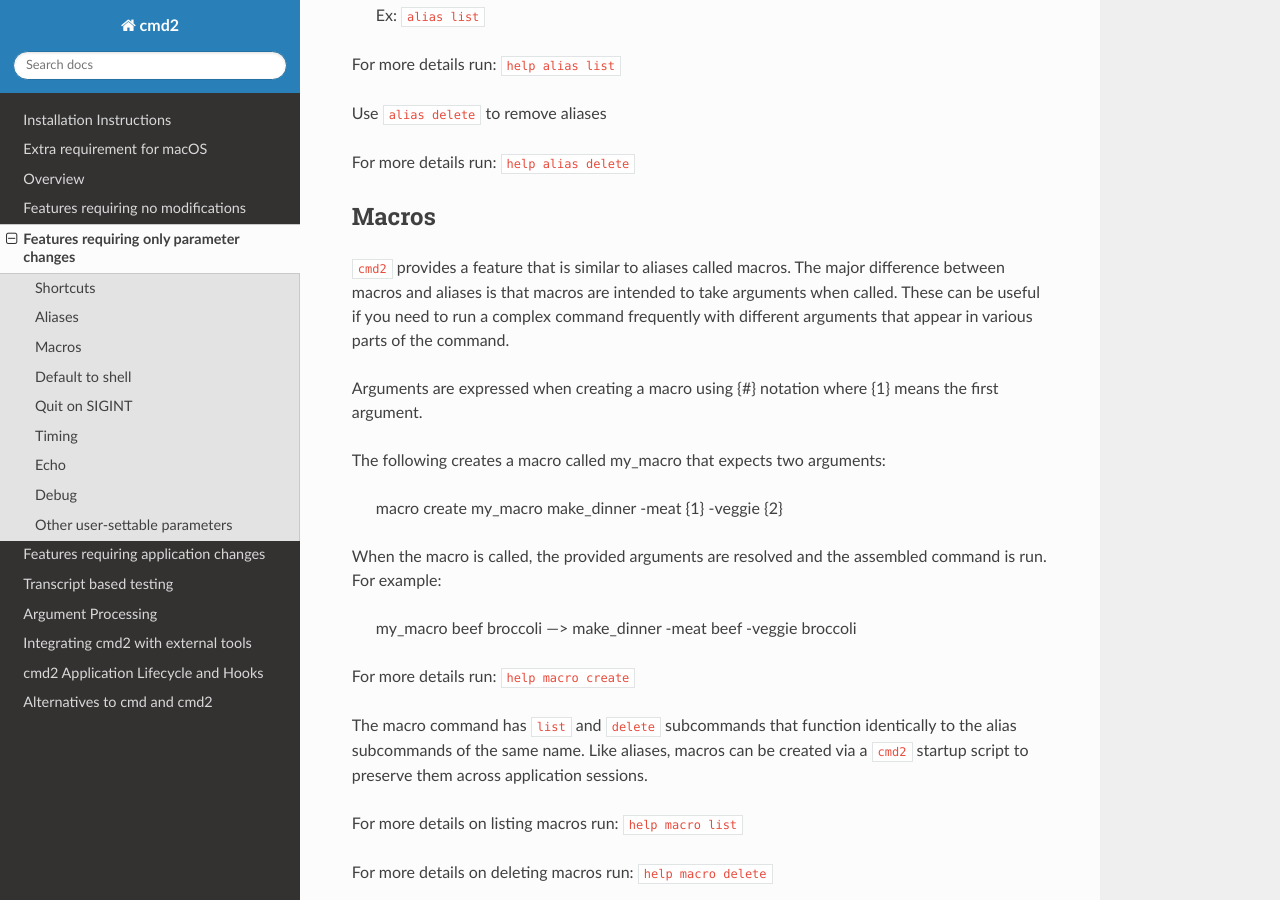
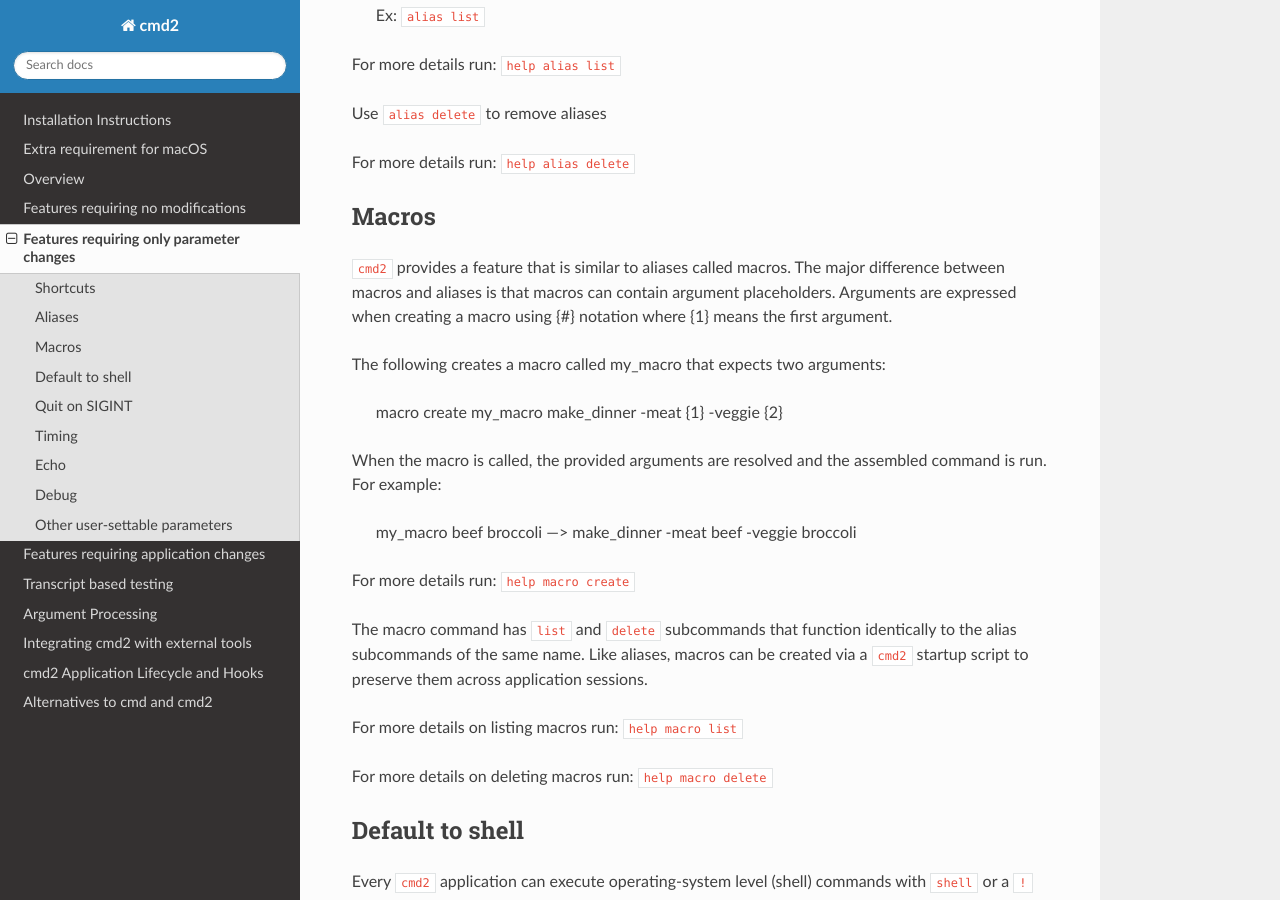
Before and after one commit to python-cmd2/cmd2, a Sphinx documentation site: the page built from docs/settingchanges.rst, in a window 1280 px wide and 900 px high, scrolled down 1528 px. Built offline with Sphinx 7.4.7 and the Read the Docs theme 2.0.0, drawn with Linux system fonts in a browser that asks for light colours.

Commit message:
Updated macro documentation

```diff
--- a/docs/settingchanges.rst
+++ b/docs/settingchanges.rst
@@ -75,10 +75,8 @@
 ======
 
 ``cmd2`` provides a feature that is similar to aliases called macros. The major difference between macros and aliases
-is that macros are intended to take arguments when called. These can be useful if you need to run a complex command
-frequently with different arguments that appear in various parts of the command.
-
-Arguments are expressed when creating a macro using {#} notation where {1} means the first argument.
+is that macros can contain argument placeholders. Arguments are expressed when creating a macro using {#} notation
+where {1} means the first argument.
 
 The following creates a macro called my_macro that expects two arguments:
 
--- a/setup.py
+++ b/setup.py
@@ -28,7 +28,7 @@
     - Multi-line commands
     - Special-character command shortcuts (beyond cmd's `?` and `!`)
     - Command aliasing similar to bash `alias` command
-    - Macros, which are similar to aliases, but can take arguments when called
+    - Macros, which are similar to aliases, but they can contain argument placeholders
     - Ability to load commands at startup from an initialization script
     - Settable environment parameters
     - Parsing commands with arguments using `argparse`, including support for sub-commands
```
Also changed, not shown: README.md (+1 -1 lines), 1 other file.
